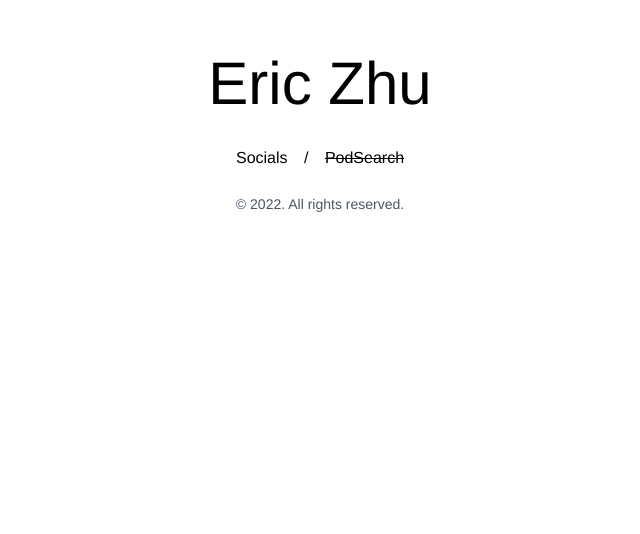
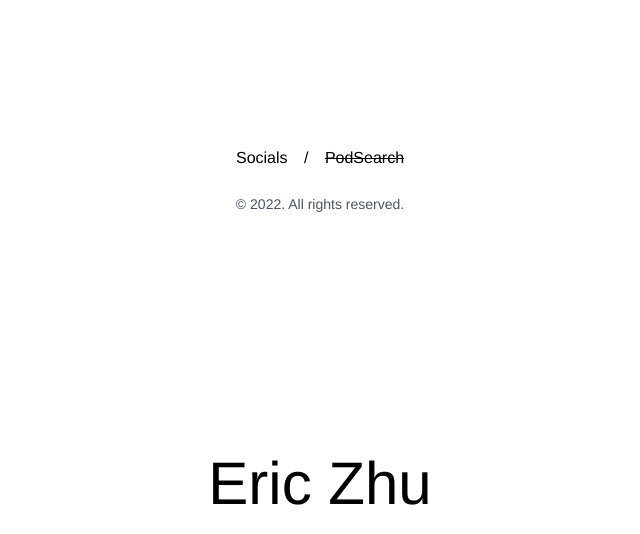
Before and after one commit to ericfzhu/website, a Next.js app: page / in a window 1280 px wide. Shown: the part 270-804 px from the top of the page, without its empty margins (320-960 px from the left). Built offline with nearby package versions, Linux system fonts and the light colour scheme.

Commit message:
Only title animates upwards during page transition

```diff
--- a/pages/index.tsx
+++ b/pages/index.tsx
@@ -7,7 +7,7 @@ const Home: NextPage = () => {
     let currentYear = new Date().getFullYear()
 
     return (
-        <motion.div className="px-8">
+        <motion.div className="px-8 scrollbar-hide">
             <Head>
                 <title>Eric Zhu</title>
                 <meta property={'og:title'} content={'Eric Zhu'} key="title" />
@@ -19,15 +19,16 @@ const Home: NextPage = () => {
                 <link rel="icon" href="/white.ico" />
             </Head>
 
+            <motion.div className="min-h-screen py-16 flex-1 flex flex-col justify-center items-center">
                 <motion.div
-                initial={{ opacity: 1, y: '-35%' }}
-                animate={{ y: 0 }}
+                    initial={{ opacity: 1, y: '-400%' }}
+                    animate={{ translateY: '400%' }}
                     transition={{ duration: 0.5, type: 'tween' }}
-                className="min-h-screen py-16 flex-1 flex flex-col justify-center items-center"
                 >
                     <motion.h1 className="font-serif text-6xl m-5">
                         Eric Zhu
                     </motion.h1>
+                </motion.div>
                 <motion.div
                     initial={{ opacity: 0 }}
                     animate={{ opacity: 1 }}
@@ -44,7 +45,7 @@ const Home: NextPage = () => {
                         </button>
                     </Link>
                     {/*{" / "}*/}
-                    {/*<Link href="/palette-diffuser"><button disabled className="p-3 line-through">Palette Diffuser</button></Link>*/}
+                    {/*<Link href="/palette-diffusion"><button disabled className="p-3 line-through">Palette Diffusion</button></Link>*/}
                 </motion.div>
                 <motion.p
                     initial={{ opacity: 0 }}
--- a/pages/socials.tsx
+++ b/pages/socials.tsx
@@ -1,12 +1,13 @@
-import { NextPage } from 'next'
-import { motion } from 'framer-motion'
+import type { NextPage } from 'next'
 import Head from 'next/head'
 import Link from 'next/link'
+import { motion } from 'framer-motion'
 
 const Socials: NextPage = () => {
     let currentYear = new Date().getFullYear()
+
     return (
-        <motion.div className="px-8">
+        <motion.div className="px-8 overflow-visible">
             <Head>
                 <title>Eric Zhu: Socials</title>
                 <meta
@@ -21,11 +22,14 @@ const Socials: NextPage = () => {
                 />
                 <link rel="icon" href="/white.ico" />
             </Head>
+
             <motion.div
                 initial={{ opacity: 1 }}
-                animate={{ translateY: '-35%' }}
+                className="min-h-screen py-16 flex-1 flex flex-col justify-center items-center"
+            >
+                <motion.div
+                    animate={{ translateY: '-400%' }}
                     transition={{ duration: 0.5, type: 'tween', delay: 0.2 }}
-                className="min-h-screen py-16 flex-1 flex flex-col justify-center items-center"
                 >
                     <Link href="/">
                         <button>
@@ -34,6 +38,7 @@ const Socials: NextPage = () => {
                             </motion.h1>
                         </button>
                     </Link>
+                </motion.div>
                 <motion.div
                     animate={{ opacity: 0 }}
                     transition={{ duration: 0.2 }}
@@ -45,19 +50,20 @@ const Socials: NextPage = () => {
                     <button disabled className="p-1">
                         /
                     </button>
-                    <button disabled className="p-3">
+                    <button disabled className="p-3 line-through">
                         PodSearch
                     </button>
                 </motion.div>
-                <motion.div
+                <motion.p
                     animate={{ opacity: 0 }}
                     transition={{ duration: 0.2 }}
+                    className="text-sm p-3 text-gray-600 select-none"
                 >
-                    <button disabled className="text-sm p-3 text-gray-600">
                     &copy; {currentYear}. All rights reserved.
-                    </button>
+                </motion.p>
             </motion.div>
-            </motion.div>
+
+            <motion.div>sdfsdf</motion.div>
         </motion.div>
     )
 }
```
Lines whose indentation alone changed are shown as unchanged.
